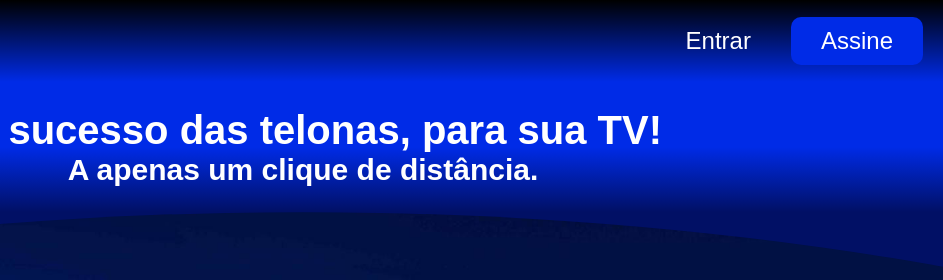
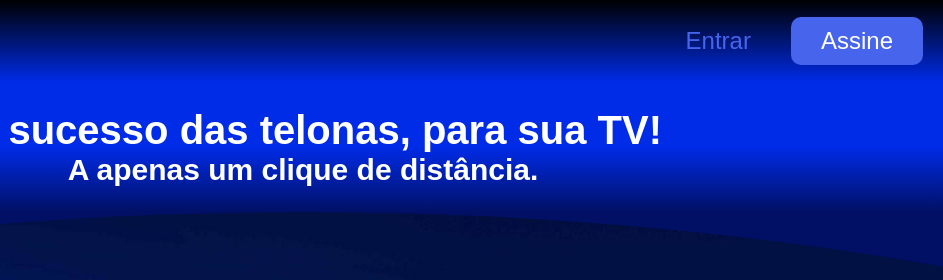
Before and after one commit to VRondini/WatchYouWant, a plain HTML site: page index.html in a window 1280 px wide. In both pictures the pointer is over the link "Entrar". Shown: the top 280 px of the page, 337-1280 px from the left. Drawn offline with nearby package versions, Linux system fonts and the light colour scheme; a web font is replaced by a local one.

Commit message:
Alteradas as cores dos botões do header e corrigido o hover dos produtos

```diff
--- a/css/main.css
+++ b/css/main.css
@@ -71,13 +71,18 @@ header {
     color: var(--background-color);
 }
 
+.botao_acessar:hover {
+    color: var(--hover-color);
+}
+
 .botao_assinar {
-    background-color: var(--default-color);
-    color: white;
+    background-color: var(--hover-color);
+    color: var(--background-color);
 }
 
 .botao_assinar:hover {
-    background-color: var(--hover-color);
+    background-color: var(--background-color);
+    color: black;
 }
 
 .sessao-slogan-inicial-watchyouwant {
```
